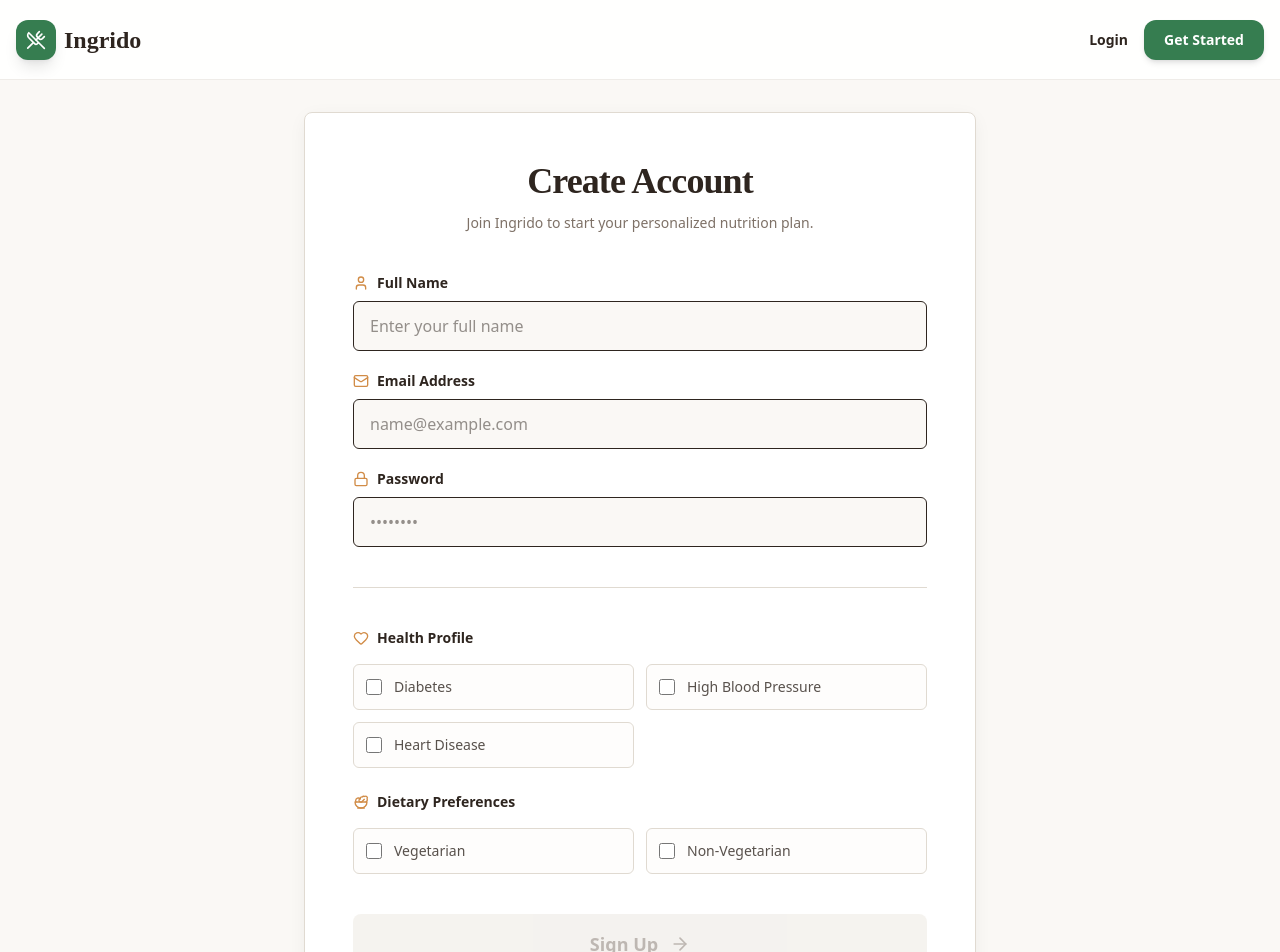
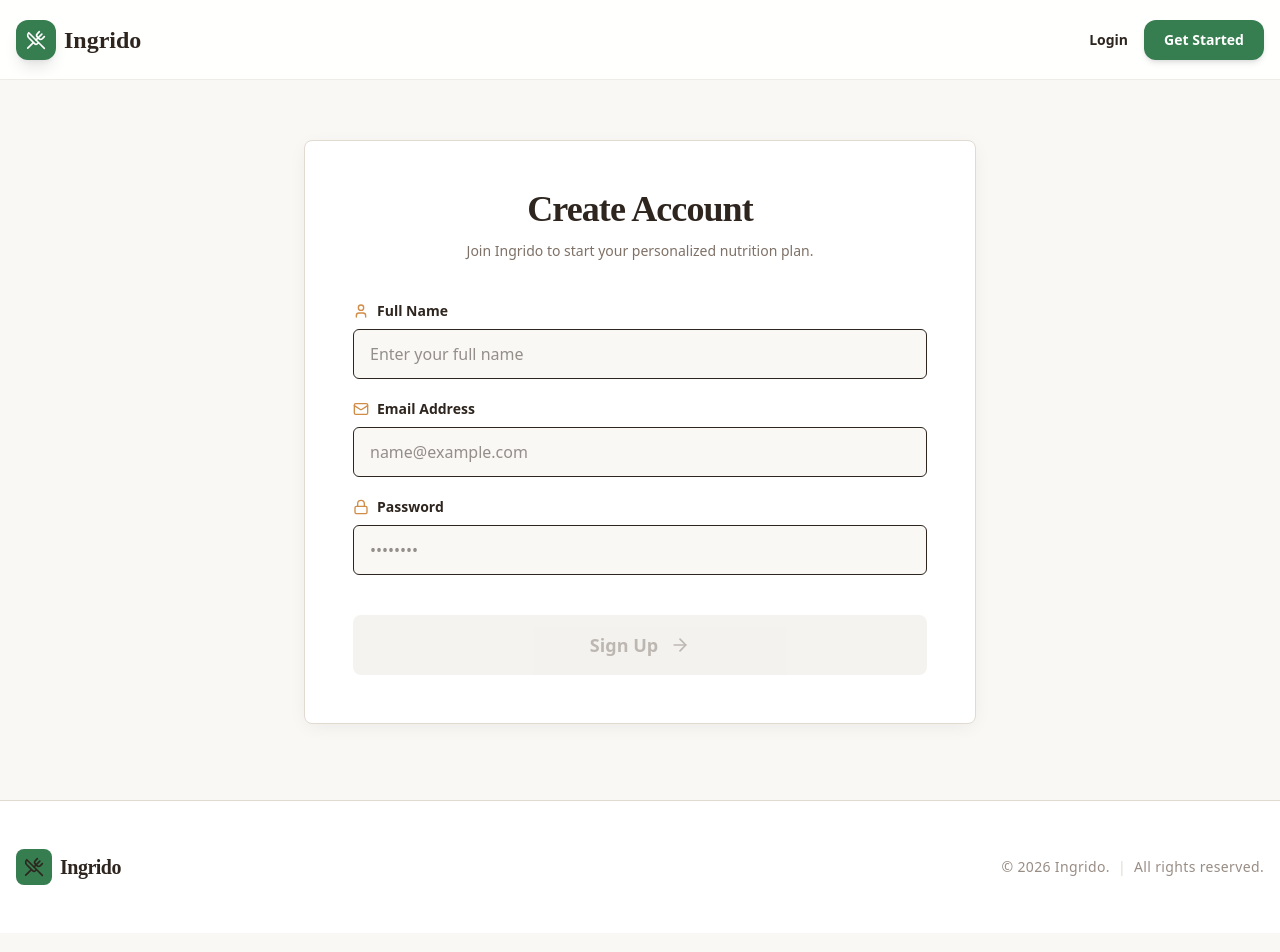
Before and after one commit to Amina-Nazir-hub/Ingrido-FYP, a React (Vite) app in the folder ingrido-frontend/: page /register in a window 1280 px wide. Shown: the top 952 px of the page. Built offline with nearby package versions, Linux system fonts and the light colour scheme.

Commit message:
Remove Health/Dietary + add logout in Userprofile

```diff
--- a/ingrido-frontend/src/components/UserProfileSettings.jsx
+++ b/ingrido-frontend/src/components/UserProfileSettings.jsx
@@ -1,29 +1,15 @@
 import { useState, useEffect } from "react";
 import { useNavigate } from "react-router-dom";
 import axios from "axios";
-import Select from "react-select";
-import { User, Heart, Salad, Save, Mail, ChevronLeft, Trash2, AlertTriangle } from "lucide-react";
-import { useAuth } from "../context/AuthContext";  // <-- ADD THIS IMPORT
-
-const ALL_HEALTH = [
-  { value: "Diabetes", label: "Diabetes" },
-  { value: "High Blood Pressure", label: "High Blood Pressure" },
-  { value: "Heart Disease", label: "Heart Disease" },
-];
-
-const ALL_DIET = [
-  { value: "Vegetarian", label: "Vegetarian" },
-  { value: "Non-Vegetarian", label: "Non-Vegetarian" },
-];
+import { User, Save, Mail, ChevronLeft, Trash2, AlertTriangle, LogOut } from "lucide-react";
+import { useAuth } from "../context/AuthContext";
 
 export function UserProfileSettings() {
   const navigate = useNavigate();
-  const { logout } = useAuth();  // <-- ADD THIS - get logout function from context
+  const { logout } = useAuth();
   const [profile, setProfile] = useState({
     first_name: "",
     email: "",
-    health_conditions: [],
-    dietary_preferences: [],
   });
   const [showDeleteConfirm, setShowDeleteConfirm] = useState(false);
   const [isDeleting, setIsDeleting] = useState(false);
@@ -36,12 +22,9 @@ export function UserProfileSettings() {
         headers: { Authorization: `Token ${token}` },
       })
       .then((res) => {
-        const health = res.data.health_conditions?.map((h) => ({ value: h, label: h })) || [];
-        const diet = res.data.dietary_preferences?.map((d) => ({ value: d, label: d })) || [];
         setProfile({
-          ...res.data,
-          health_conditions: health,
-          dietary_preferences: diet,
+          first_name: res.data.first_name || "",
+          email: res.data.email || "",
         });
         if (res.data.first_name) {
           localStorage.setItem("user_name", res.data.first_name);
@@ -55,8 +38,8 @@ export function UserProfileSettings() {
     try {
       const dataToSend = {
         first_name: profile.first_name,
-        health_conditions: profile.health_conditions.map((o) => o.value),
-        dietary_preferences: profile.dietary_preferences.map((o) => o.value),
+        health_conditions: [],
+        dietary_preferences: [],
       };
 
       await axios.put("http://127.0.0.1:8000/api/accounts/profile/", dataToSend, {
@@ -72,7 +55,6 @@ export function UserProfileSettings() {
     }
   };
 
-  // Account Delete Function - UPDATED with logout
   const handleDeleteAccount = async () => {
     setIsDeleting(true);
     try {
@@ -90,6 +72,14 @@ export function UserProfileSettings() {
       setIsDeleting(false);
       setShowDeleteConfirm(false);
     }
+  };
+
+  // Logout function
+  const handleLogout = () => {
+    logout();
+    localStorage.clear();
+    window.dispatchEvent(new Event("storage_updated"));
+    navigate("/");
   };
 
   const nameForInitial = profile.first_name || "User";
@@ -137,35 +127,19 @@ export function UserProfileSettings() {
               />
             </div>
 
-            <div className="space-y-2">
-              <label className="text-sm font-semibold flex items-center gap-2">
-                <Heart className="w-4 h-4 text-red-500" /> Health Conditions
-              </label>
-              <Select
-                isMulti
-                options={ALL_HEALTH}
-                value={profile.health_conditions}
-                onChange={(s) => setProfile({ ...profile, health_conditions: s || [] })}
-              />
-            </div>
-
-            <div className="space-y-2">
-              <label className="text-sm font-semibold flex items-center gap-2">
-                <Salad className="w-4 h-4 text-green-500" /> Dietary Preferences
-              </label>
-              <Select
-                isMulti
-                options={ALL_DIET}
-                value={profile.dietary_preferences}
-                onChange={(s) => setProfile({ ...profile, dietary_preferences: s || [] })}
-              />
-            </div>
-
             <button
               onClick={handleSave}
               className="w-full bg-primary text-white py-4 rounded-2xl font-bold hover:opacity-90 transition-all shadow-lg mt-4 flex items-center justify-center gap-2"
             >
               <Save className="w-5 h-5" /> Save Changes
+            </button>
+
+            {/* Logout Button*/}
+            <button
+              onClick={handleLogout}
+              className="w-full bg-orange-50 text-orange-600 py-4 rounded-2xl font-bold hover:bg-orange-100 transition-all flex items-center justify-center gap-2 border border-orange-200"
+            >
+              <LogOut className="w-5 h-5" /> Sign Out
             </button>
 
             {/* Delete Account Section */}
@@ -183,8 +157,6 @@ export function UserProfileSettings() {
           </div>
         </div>
       </div>
-
-      {/* Delete Confirmation Modal */}
       {showDeleteConfirm && (
         <div className="fixed inset-0 bg-black/50 flex items-center justify-center z-50 p-4">
           <div className="bg-card rounded-2xl max-w-md w-full p-6 shadow-2xl border border-border">
--- a/ingrido-frontend/src/components/UserRegister.jsx
+++ b/ingrido-frontend/src/components/UserRegister.jsx
@@ -1,8 +1,6 @@
 import { useState } from "react";
 import {
   User,
-  Heart,
-  Salad,
   ArrowRight,
   Mail,
   Lock,
@@ -10,11 +8,11 @@ import {
   XCircle,
 } from "lucide-react";
 import { useRegisterForm } from "../hooks/UserRegisterForm";
-import { HEALTH_OPTIONS, DIET_OPTIONS } from "../utils/RegistrationOption";
+
 export function UserRegister() {
-  const { formData, handleChange, handleCheckboxChange, handleSubmit } =
-    useRegisterForm();
+  const { formData, handleChange, handleSubmit } = useRegisterForm();
   const [isPasswordFocused, setIsPasswordFocused] = useState(false);
+
   // Password Validations
   const validations = [
     { label: "Minimum 8 characters", met: formData.password.length >= 8 },
@@ -26,7 +24,9 @@ export function UserRegister() {
       met: /[!@#$%^&*(),.?":{}|<>+=-]/.test(formData.password),
     },
   ];
+
   const isPasswordValid = validations.every((v) => v.met);
+
   const handleOnSubmit = async (e) => {
     await handleSubmit(e);
     if (formData.name) {
@@ -34,6 +34,7 @@ export function UserRegister() {
       window.dispatchEvent(new Event("storage_updated"));
     }
   };
+
   return (
     <div className="min-h-screen flex items-center justify-center px-4 py-12 pt-28 bg-background font-sans">
       <div className="w-full max-w-2xl animate-fade-up">
@@ -76,6 +77,7 @@ export function UserRegister() {
                   required
                 />
               </div>
+
               <div className="space-y-2 relative">
                 <label className="text-sm font-semibold flex items-center gap-2 text-foreground">
                   <Lock className="h-4 w-4 text-secondary" /> Password
@@ -116,57 +118,7 @@ export function UserRegister() {
                 )}
               </div>
             </div>
-            <hr className="border-border my-10" />
-            <div className="space-y-4 text-left">
-              <label className="text-sm font-semibold flex items-center gap-2 text-foreground">
-                <Heart className="h-4 w-4 text-secondary" /> Health Profile
-              </label>
-              <div className="grid grid-cols-1 sm:grid-cols-2 gap-3">
-                {HEALTH_OPTIONS.map((option) => (
-                  <label
-                    key={option}
-                    className="flex items-center space-x-3 bg-background/30 p-3 rounded-md border border-border hover:bg-muted/50 cursor-pointer transition-all"
-                  >
-                    <input
-                      type="checkbox"
-                      checked={formData.healthConditions.includes(option)}
-                      onChange={() =>
-                        handleCheckboxChange("healthConditions", option)
-                      }
-                      className="h-4 w-4 rounded border-input text-primary"
-                    />
-                    <span className="text-sm font-medium text-foreground/80">
-                      {option}
-                    </span>
-                  </label>
-                ))}
-              </div>
-            </div>
-            <div className="space-y-4 text-left">
-              <label className="text-sm font-semibold flex items-center gap-2 text-foreground">
-                <Salad className="h-4 w-4 text-secondary" /> Dietary Preferences
-              </label>
-              <div className="grid grid-cols-1 sm:grid-cols-2 gap-3">
-                {DIET_OPTIONS.map((option) => (
-                  <label
-                    key={option}
-                    className="flex items-center space-x-3 bg-background/30 p-3 rounded-md border border-border hover:bg-muted/50 cursor-pointer transition-all"
-                  >
-                    <input
-                      type="checkbox"
-                      checked={formData.dietaryPreferences.includes(option)}
-                      onChange={() =>
-                        handleCheckboxChange("dietaryPreferences", option)
-                      }
-                      className="h-4 w-4 rounded border-input text-primary"
-                    />
-                    <span className="text-sm font-medium text-foreground/80">
-                      {option}
-                    </span>
-                  </label>
-                ))}
-              </div>
-            </div>
+
             <button
               type="submit"
               disabled={!isPasswordValid}
--- a/ingrido-frontend/src/hooks/UserRegisterForm.js
+++ b/ingrido-frontend/src/hooks/UserRegisterForm.js
@@ -18,16 +18,6 @@ export function useRegisterForm() {
   const handleChange = (e) => {
     const { name, value } = e.target;
     setFormData((prev) => ({ ...prev, [name]: value }));
-  };
-
-  const handleCheckboxChange = (category, option) => {
-    setFormData((prev) => {
-      const currentOptions = prev[category];
-      const updatedOptions = currentOptions.includes(option)
-        ? currentOptions.filter((item) => item !== option)
-        : [...currentOptions, option];
-      return { ...prev, [category]: updatedOptions };
-    });
   };
 
   const handleSubmit = async (e) => {
@@ -52,8 +42,8 @@ export function useRegisterForm() {
         first_name: formData.name,
         email: formData.email,
         password: formData.password,
-        health_conditions: formData.healthConditions,
-        dietary_preferences: formData.dietaryPreferences
+        health_conditions: [],
+        dietary_preferences: []
       });
 
       // Storage aur Context update
@@ -69,5 +59,5 @@ export function useRegisterForm() {
     }
   };
 
-  return { formData, handleChange, handleCheckboxChange, handleSubmit };
+  return { formData, handleChange, handleSubmit };
 }
```
Also changed, not shown: ingrido-frontend/src/components/NavBar.jsx (+9 -9 lines).
